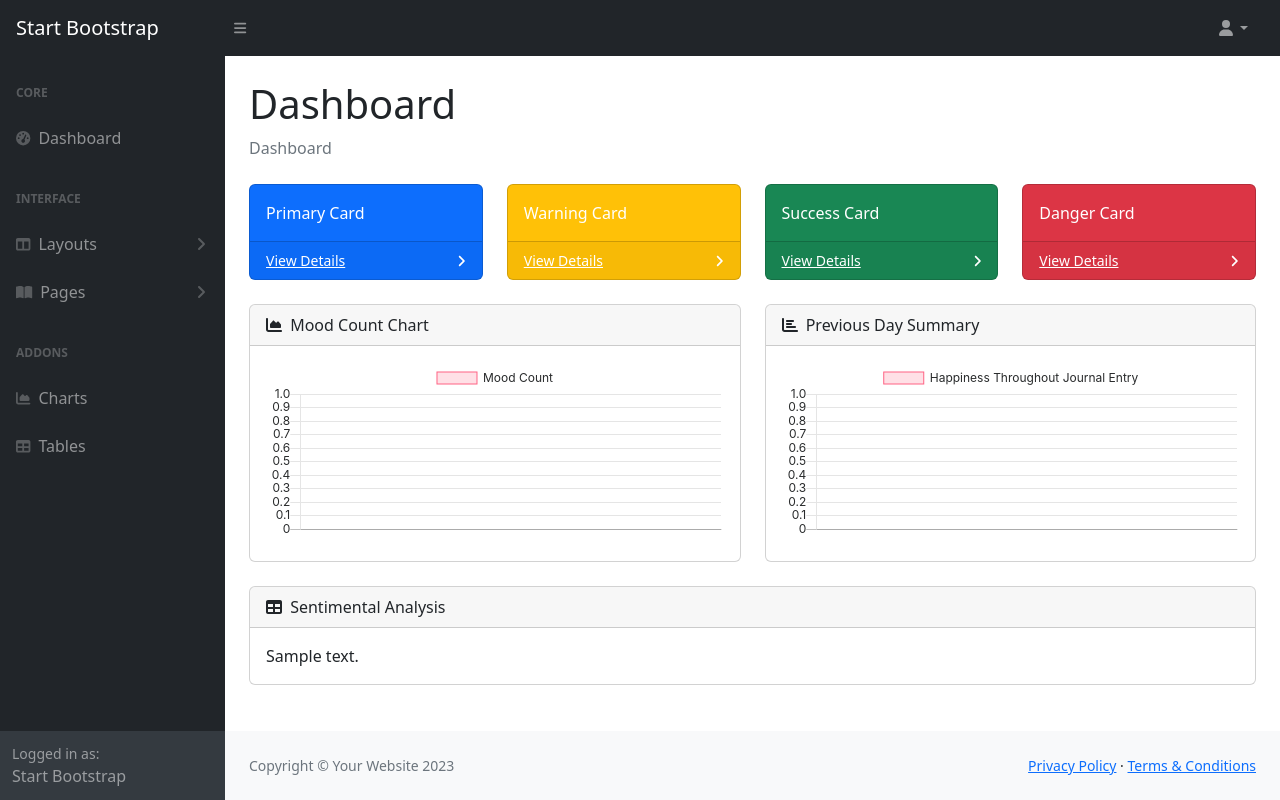
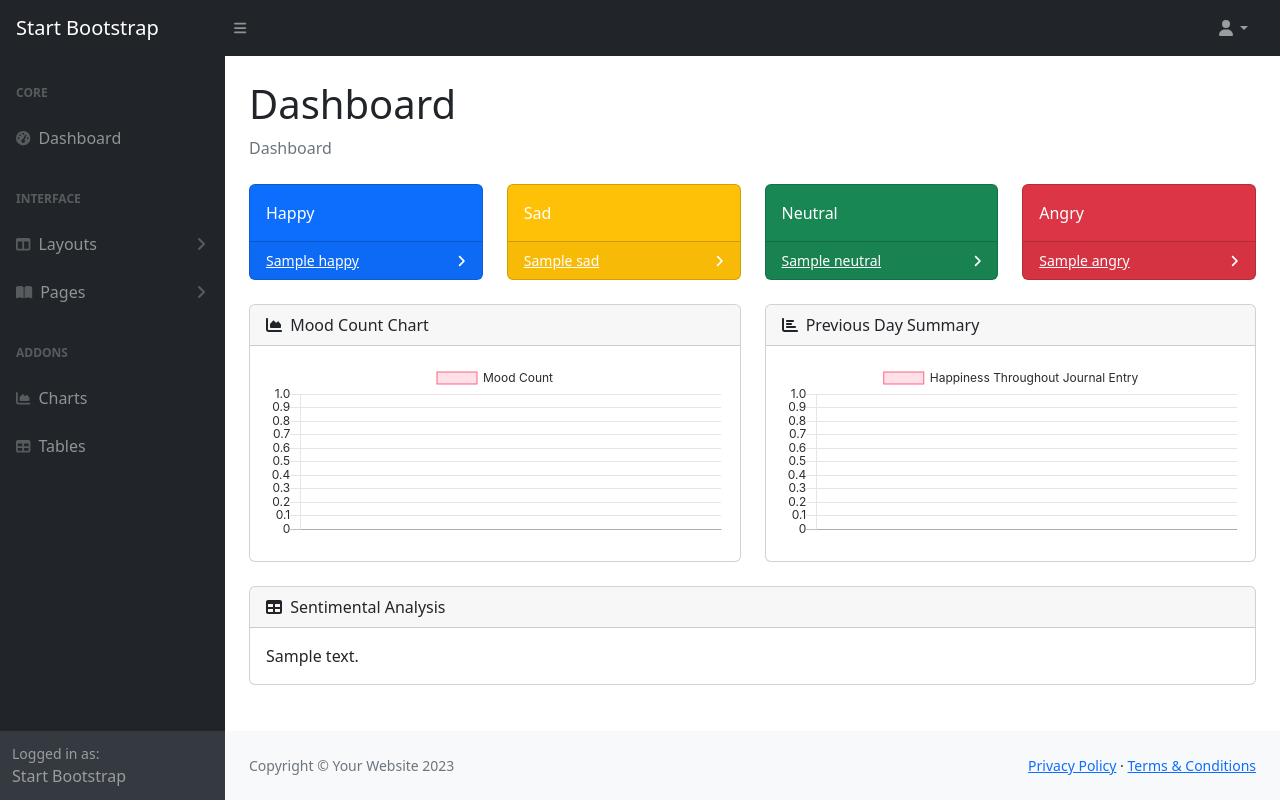
Before and after one commit to Swefton/Impact-AVS, a Flask app: template templates/dashboard.html in a window 1280 px wide. Run offline with Flask 3, Linux system fonts and the light colour scheme; the template is opened without the code that fills it: most values are stand-ins (such as "Sample title", 1, 10 or a date in 2020); some libraries are stand-ins or nearby versions.

Commit message:
dynamic hosting

```diff
--- a/templates/dashboard.html
+++ b/templates/dashboard.html
@@ -115,36 +115,36 @@
                         <div class="row">
                             <div class="col-xl-3 col-md-6">
                                 <div class="card bg-primary text-white mb-4">
-                                    <div class="card-body">Primary Card</div>
+                                    <div class="card-body">Happy</div>
                                     <div class="card-footer d-flex align-items-center justify-content-between">
-                                        <a class="small text-white stretched-link" href="#">View Details</a>
+                                            <a class="small text-white stretched-link" href="#">{{mood_count['happy']}}</a>
                                         <div class="small text-white"><i class="fas fa-angle-right"></i></div>
                                     </div>
                                 </div>
                             </div>
                             <div class="col-xl-3 col-md-6">
                                 <div class="card bg-warning text-white mb-4">
-                                    <div class="card-body">Warning Card</div>
+                                    <div class="card-body">Sad</div>
                                     <div class="card-footer d-flex align-items-center justify-content-between">
-                                        <a class="small text-white stretched-link" href="#">View Details</a>
+                                                <a class="small text-white stretched-link" href="#">{{mood_count['sad']}}</a>
                                         <div class="small text-white"><i class="fas fa-angle-right"></i></div>
                                     </div>
                                 </div>
                             </div>
                             <div class="col-xl-3 col-md-6">
                                 <div class="card bg-success text-white mb-4">
-                                    <div class="card-body">Success Card</div>
+                                    <div class="card-body">Neutral</div>
                                     <div class="card-footer d-flex align-items-center justify-content-between">
-                                        <a class="small text-white stretched-link" href="#">View Details</a>
+                                            <a class="small text-white stretched-link" href="#">{{mood_count['neutral']}}</a>
                                         <div class="small text-white"><i class="fas fa-angle-right"></i></div>
                                     </div>
                                 </div>
                             </div>
                             <div class="col-xl-3 col-md-6">
                                 <div class="card bg-danger text-white mb-4">
-                                    <div class="card-body">Danger Card</div>
+                                    <div class="card-body">Angry</div>
                                     <div class="card-footer d-flex align-items-center justify-content-between">
-                                        <a class="small text-white stretched-link" href="#">View Details</a>
+                                            <a class="small text-white stretched-link" href="#">{{mood_count['angry']}}</a>
                                         <div class="small text-white"><i class="fas fa-angle-right"></i></div>
                                     </div>
                                 </div>
```
Also changed, not shown: test_functions/backend.py (+20 -0 lines).
